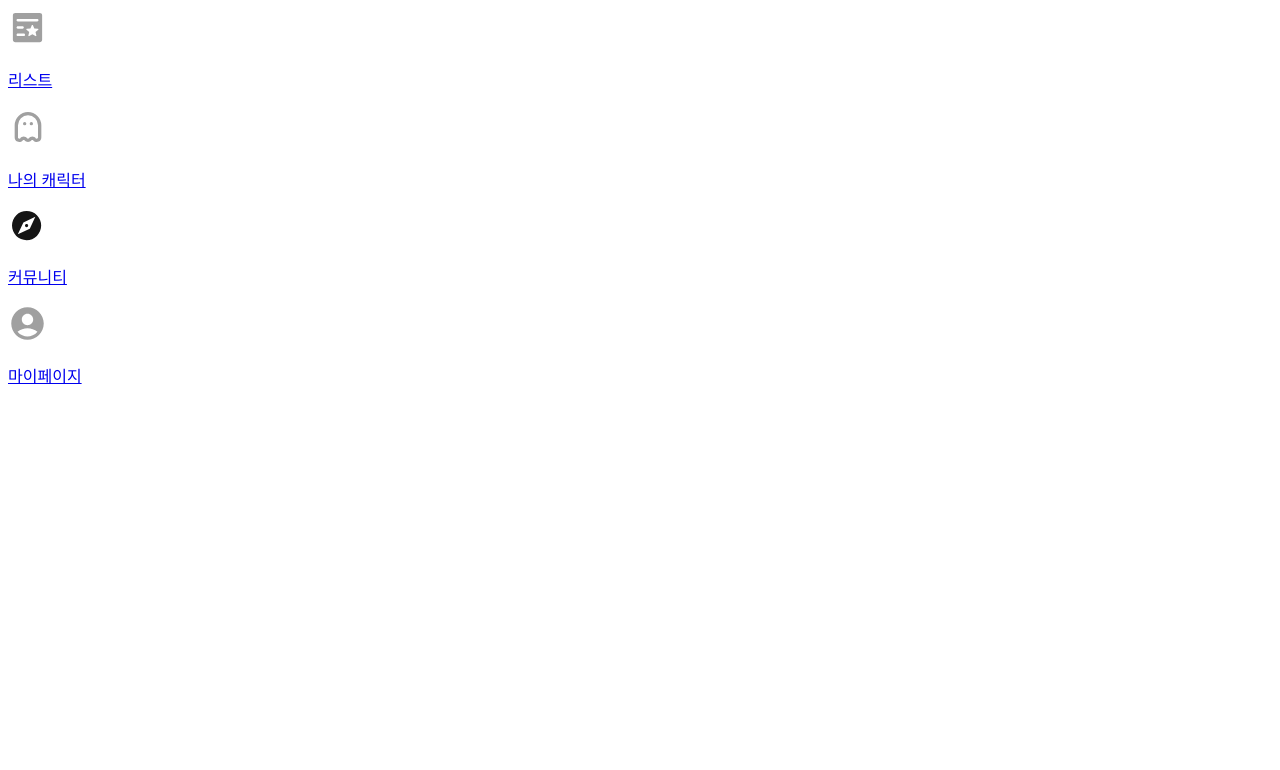
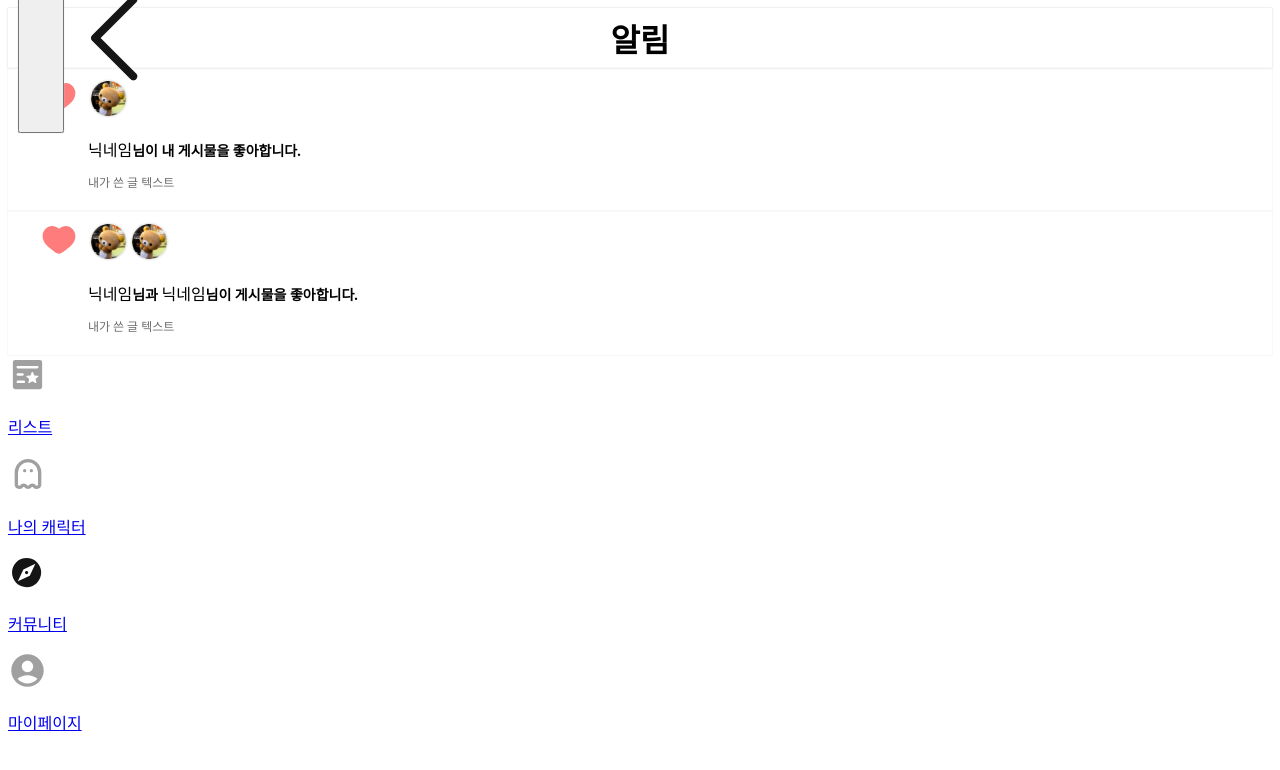
Before and after one commit to jeongsaeyeong/likelion_centerton, a React (Create React App) app: page /alarm in a window 1280 px wide. Shown: the top 770 px of the page. Built offline with nearby package versions, Linux system fonts and the light colour scheme; the HTML template or start-up script is replaced by a standard one.

Commit message:
[Feat] 알람페이지, 다수일때 수정 필요

```diff
--- a/src/App.js
+++ b/src/App.js
@@ -11,6 +11,7 @@ import Login2 from './components/User/Login2'
 import Signup from './components/User/Signup'
 import Success from './components/User/Success'
 import Contents from './components/Community/Contents'
+import Alarm from './components/Community/Alarm'
 
 const App = () => {
     return (
@@ -23,6 +24,7 @@ const App = () => {
                 <Route path='/' element={<Community />} />
                 <Route path='/community' element={<Community />} />
                 <Route path='/write' element ={<Contents />} />
+                <Route path='/alarm' element ={<Alarm />} />
 
                 <Route path='/list' element={<List />} />
 
--- a/src/assets/sass/section/_community.scss
+++ b/src/assets/sass/section/_community.scss
@@ -18,6 +18,11 @@
         h1 {
             font-size: 22px;
             font-weight: normal;
+        }
+        .alarm{
+            width: 30px;
+            position: absolute;
+            right: 15px;
         }
     }
 
@@ -270,3 +275,57 @@
         }
     }
  }
+ .alarm-page{
+    .header{
+
+        height: 60px;
+        display: flex;
+        position: relative;
+        justify-content: center;
+        align-items: center;
+        box-shadow: 0px 0px 2px 0px #D3D3D3;
+        .alarm{
+            width: 46px;
+            position: absolute;
+            left: 10px;
+
+        }
+    }
+    .alarm{
+        display: flex;
+        box-shadow: 0px 0px 1px 0px #D3D3D3;
+        height: fit-content;
+        .heart{
+            width: 80px;
+            img{
+                margin: 10px;
+                width: 38px;
+                float: right;
+            }
+        }
+        .user{
+
+            margin: 10px 0;
+            img{
+                width: 41px;
+                height: 41px;
+                border-radius: 20px;
+                margin-bottom: 5px;
+            }
+            h1{
+                font-size: 14px;
+                margin-bottom: 5px;
+                .username{
+                    font-weight: 500;
+                    font-size: 16px;
+                }
+            }
+            .text{
+                margin-bottom: 10px;
+                font-size: 12px;
+                font-weight: 200;
+                color: #6c6c6c;
+            }
+        }
+    }
+ }
--- /dev/null
+++ b/src/components/Community/Alarm.jsx
@@ -0,0 +1,52 @@
+import React from 'react'
+import {useNavigate } from 'react-router-dom'
+import Left from '../../assets/img/community/left.png';
+import fullheart from '../../assets/img/community/heart-after.svg';
+import ex from '../../assets/img/community/ex1.png';
+
+const Alarm = () => {
+    const navigate = useNavigate();
+
+    const handleGoBack = () => {
+        navigate(-1);
+    };
+    return (
+        <div className='alarm-page container'>
+            <div className="header">
+                <button  className='alarm' onClick={handleGoBack}>
+                    <img src={Left} alt="이전" />
+                </button>
+                <h1>알림</h1>
+
+            </div>
+            <div className="alarm">
+                <div className="heart">
+                    <img src={fullheart} alt="하트" />
+                </div>
+                <div className="user">
+                    <img src={ex} alt="프로필사진" />
+                    <h1><span className='username'>닉네임</span>님이 내 게시물을 좋아합니다.</h1>
+                    <p className='text'>내가 쓴 글 텍스트</p>
+                </div>
+            </div>
+            <div className="alarm">
+                <div className="heart">
+                    <img src={fullheart} alt="하트" />
+                </div>
+                <div className="user">
+                    <div className="img">
+                        <img src={ex} alt="프로필사진" />
+                        <img src={ex} alt="프로필사진" />
+                    </div>
+
+                    <h1><span className='username'>닉네임</span>님과 <span className='username'>닉네임</span>님이 게시물을 좋아합니다.</h1>
+                    <p className='text'>내가 쓴 글 텍스트</p>
+                </div>
+            </div>
+
+
+        </div>
+    )
+}
+
+export default Alarm
--- a/src/components/Community/Community.jsx
+++ b/src/components/Community/Community.jsx
@@ -4,7 +4,8 @@ import addbtn from '../../assets/img/community/plusbtn.png';
 import Resent from './Resent';
 import Like from './Like';
 import Write from './Write';
-import ex from '../../assets/img/community/ex1.png'; // 예시 이미지, 필요에 따라 다른 이미지로 교체
+import ex from '../../assets/img/community/ex1.png';
+import alarm from '../../assets/img/community/alarm.png';
 
 const Community = () => {
     const [activeTab, setActiveTab] = useState('resent');
@@ -15,25 +16,18 @@ const Community = () => {
     };
 
     const handleDeclareClick = () => {
-        setIsDeclared(prev => !prev); // 상태 토글
+        setIsDeclared(!isDeclared);
     };
 
-    // 예시 데이터
-    const resentContents = [
-        { id: 1, nickname: '닉네임1', time: '3분전', profileImg: ex, text: '최신글 내용', imgSrc: '', liked: false, count: 3 },
-        // 더 많은 데이터 추가
-    ];
 
-    const likeContents = [
-        { id: 1, nickname: '닉네임1', time: '1분전', profileImg: ex, text: '좋아요 내용', imgSrc: '', liked: false, count: 5 },
-        // 더 많은 데이터 추가
-    ];
 
     return (
         <div className='Community_wrap container'>
             <div className="header">
                 <h1>커뮤니티</h1>
-                <button></button>
+                <Link to='/alarm' className='alarm'>
+                    <img src={alarm} alt="알람" />
+                </Link>
             </div>
             <div className="nav">
                 <ul>
@@ -51,13 +45,13 @@ const Community = () => {
             <div className="line"></div>
             <div className="main">
                 <div className={`resent ${activeTab === 'resent' ? '' : 'hide'}`}>
-                    <Resent contents={resentContents} onDeclareClick={handleDeclareClick} />
+                    <Resent  onDeclareClick={handleDeclareClick} />
                 </div>
                 <div className={`write ${activeTab === 'write' ? '' : 'hide'}`}>
                     <Write />
                 </div>
                 <div className={`like ${activeTab === 'like' ? '' : 'hide'}`}>
-                    <Like contents={likeContents} onDeclareClick={handleDeclareClick} />
+                    <Like  onDeclareClick={handleDeclareClick} />
                 </div>
             </div>
             <Link to ='/write' className='addbtn'>
--- a/src/components/Community/Like.jsx
+++ b/src/components/Community/Like.jsx
@@ -3,8 +3,13 @@ import alert from '../../assets/img/community/alert.svg';
 import heart from '../../assets/img/community/heart-before.svg';
 import fullheart from '../../assets/img/community/heart-after.svg';
 import '../../assets/sass/section/_community.scss';
+import ex from '../../assets/img/community/ex1.png';
 
-const Like = ({ contents, onDeclareClick }) => {
+const Like = ({  onDeclareClick }) => {
+    const contents = [
+        { id: 1, nickname: '닉네임1', time: '1분전', profileImg: ex, text: '좋아요 내용', imgSrc: '', liked: false, count: 5 },
+
+    ];
   const [likeList, setLikeList] = useState(contents);
 
   const toggleLike = (id) => {
--- a/src/components/Community/Resent.jsx
+++ b/src/components/Community/Resent.jsx
@@ -3,8 +3,13 @@ import alert from '../../assets/img/community/alert.svg';
 import heart from '../../assets/img/community/heart-before.svg';
 import fullheart from '../../assets/img/community/heart-after.svg';
 import '../../assets/sass/section/_community.scss';
+import ex from '../../assets/img/community/ex1.png';
 
-const Resent = ({ contents, onDeclareClick }) => {
+const Resent = ({  onDeclareClick }) => {
+    const contents = [
+        { id: 1, nickname: '닉네임1', time: '3분전', profileImg: ex, text: '최신글 내용', imgSrc: '', liked: false, count: 3 },
+
+    ];
     return (
         <>
             {contents.map(content => (
```
Also changed, not shown: src/assets/img/community/alarm.png (added), src/assets/img/community/left.png (added).
